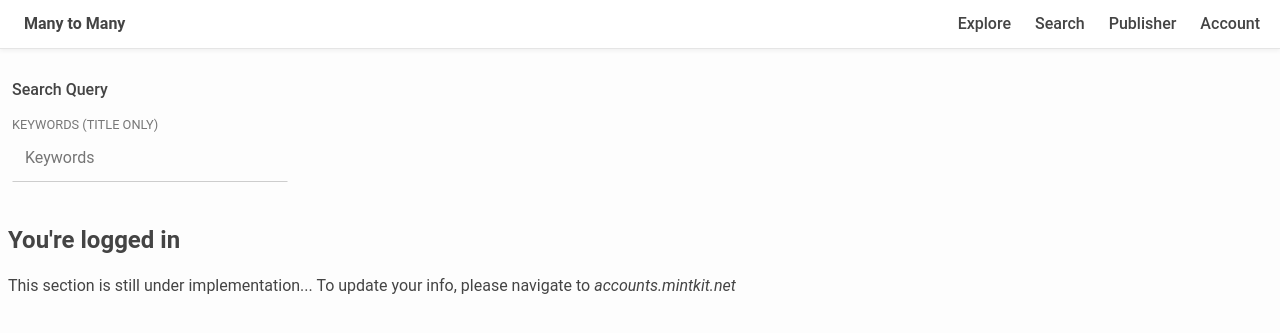
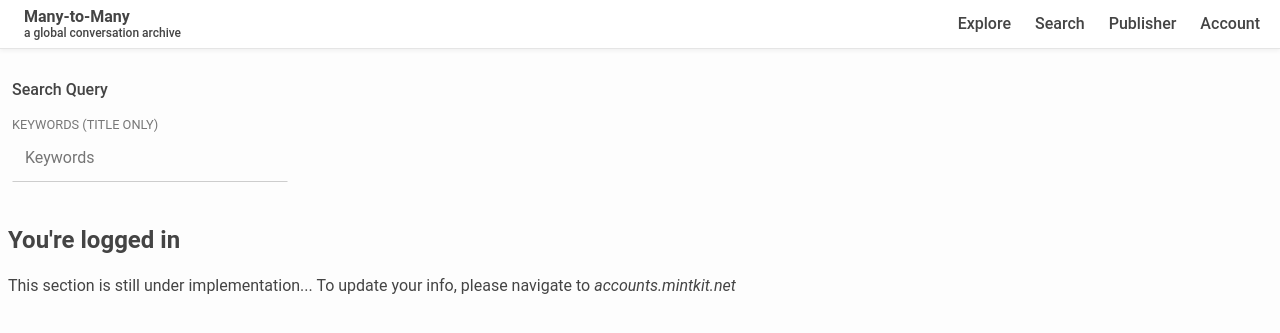
Before and after one commit to many-to-many/ica, a PHP site: page /app/index.html in a window 1280 px wide. Shown: the top 333 px of the page. Run offline with PHP 8.4, Linux system fonts and the light colour scheme; style sheets or scripts are compiled from the project's sources.

Commit message:
Update page title
Use complex title to display subtitle under "Many-to-Many"

```diff
--- a/app/index.html
+++ b/app/index.html
@@ -3,7 +3,7 @@
   <head>
     <meta charset="UTF-8">
     <meta name="viewport" content="width=device-width, initial-scale=1.0, user-scalable=no">
-    <title>Many to Many</title>
+    <title>Many-to-Many</title>
     <link rel="stylesheet" type="text/css" href="assets/main.css">
     <script type="text/javascript" src="assets/main.js"></script>
   </head>
@@ -216,7 +216,7 @@
     </div>
     <!-- Begin main -->
     <header class="topbar">
-      <h1>Many to Many</h1>
+      <h1 class="title-complex"><span>Many-to-Many</span><span class="subtitle">a global conversation archive</span></h1>
       <a href="#explore" class="topbar-item" data-ica-anchor-group="topbar">Explore</a>
       <a href="#search" class="topbar-item" data-ica-anchor-group="topbar">Search</a>
       <a href="#publisher" class="topbar-item" data-ica-anchor-group="topbar">Publisher</a>
--- a/styles/sass/_topbar.scss
+++ b/styles/sass/_topbar.scss
@@ -34,8 +34,28 @@
     margin: 0;
     padding: 1em;
     font-size: 1em;
-    line-height: 1em;
+    line-height: 1;
     flex: 1 0 auto;
+  }
+
+  > .title-complex {
+    display: flex;
+    flex-direction: column;
+    justify-content: center;
+    padding-top: 0.5em;
+    padding-bottom: 0.5em;
+
+    > * {
+      flex: none;
+    }
+
+    > .subtitle {
+      display: block;
+      font-size: 0.75em;
+      font-weight: 500;
+      padding-top: 0.1em;
+      line-height: 1;
+    }
   }
 
   > .topbar-item {
```
